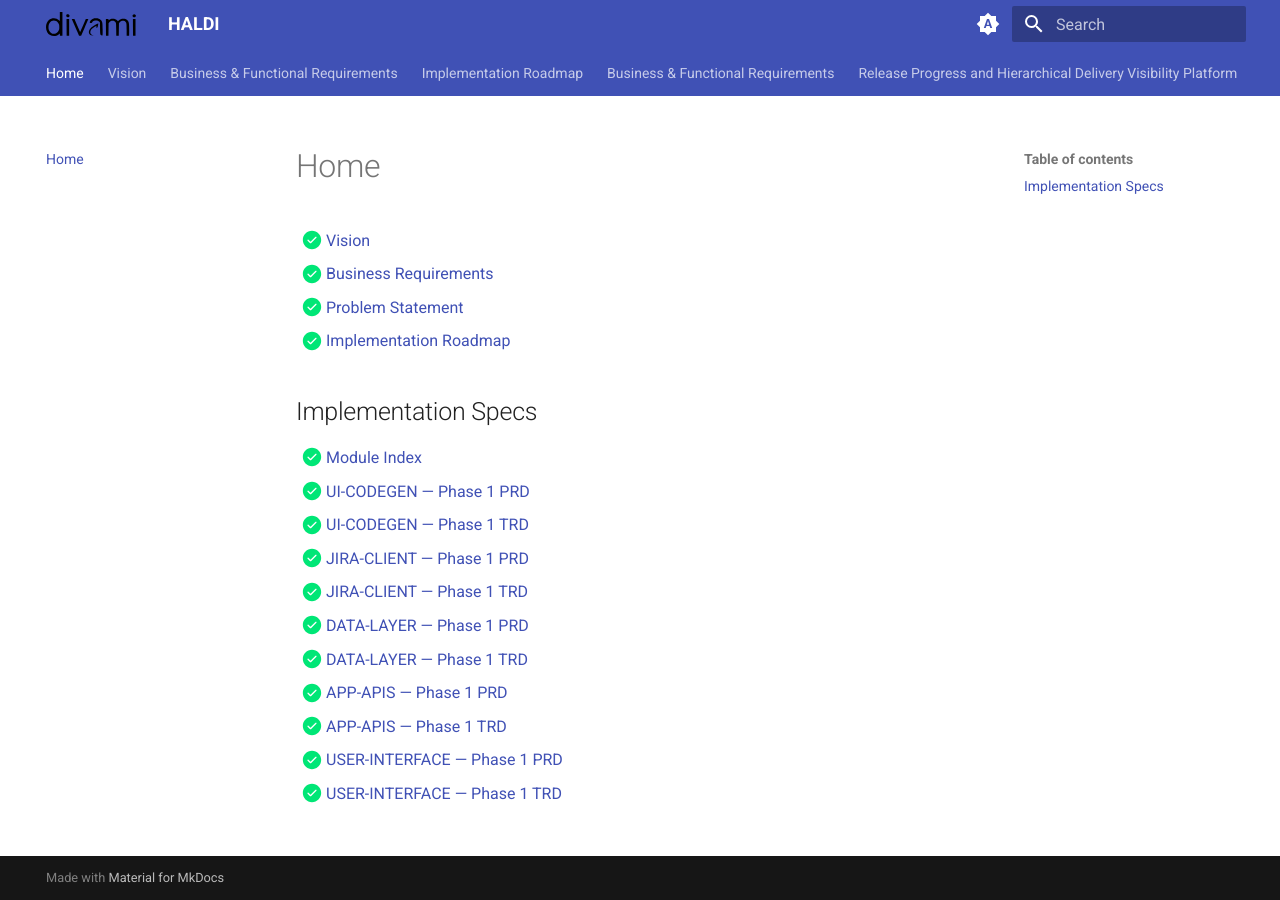
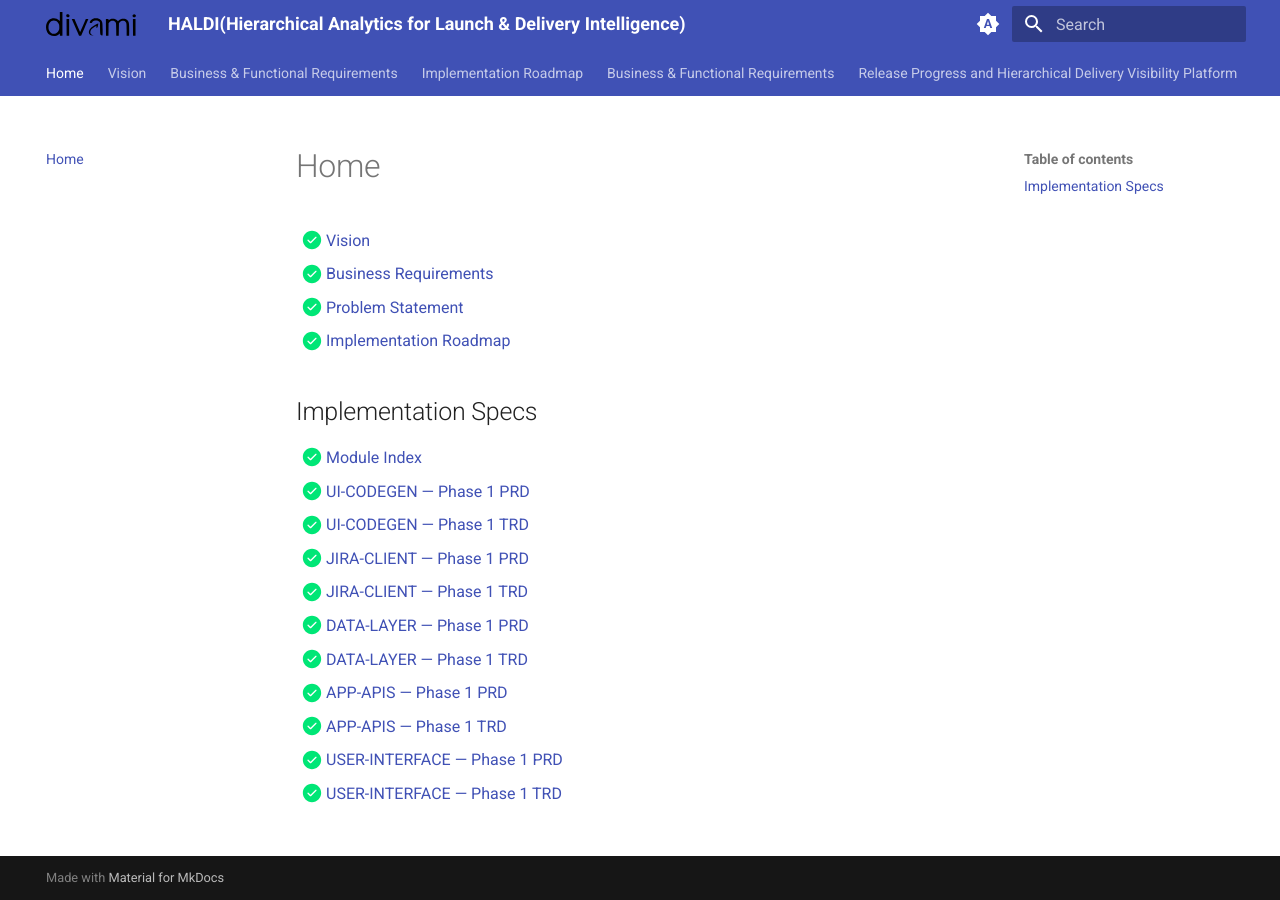
Before and after one commit to arpit20250701/hackathon-docs, an MkDocs documentation site: the page built from docs/index.md, in a window 1280 px wide. Built offline with MkDocs 1.6.1 and Material for MkDocs 9.7.7, drawn with Linux system fonts in a browser that asks for light colours.

Commit message:
full name

```diff
--- a/mkdocs.yml
+++ b/mkdocs.yml
@@ -1,4 +1,4 @@
-site_name: HALDI
+site_name: HALDI(Hierarchical Analytics for Launch & Delivery Intelligence)
 docs_dir: docs
 
 plugins:
```
